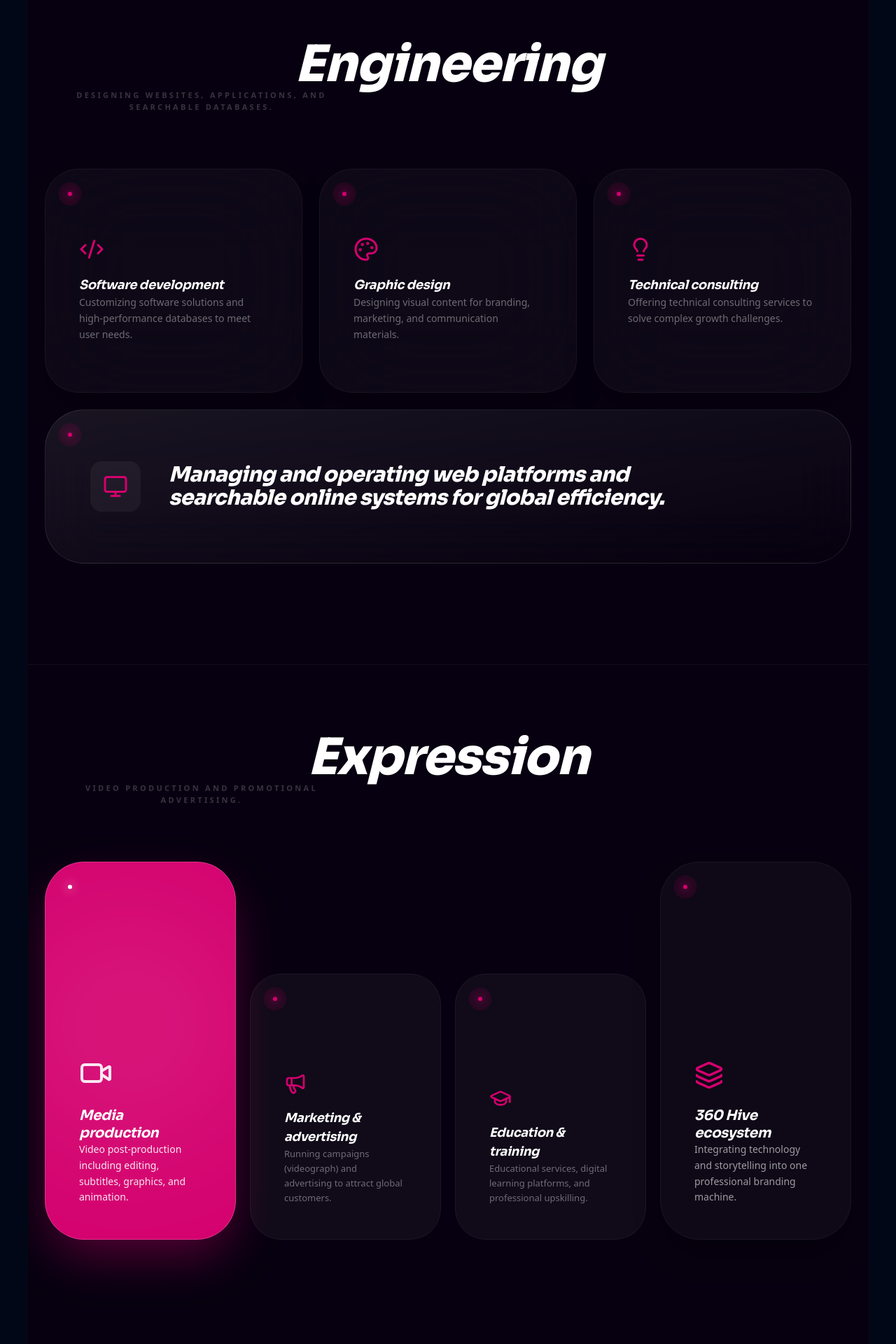
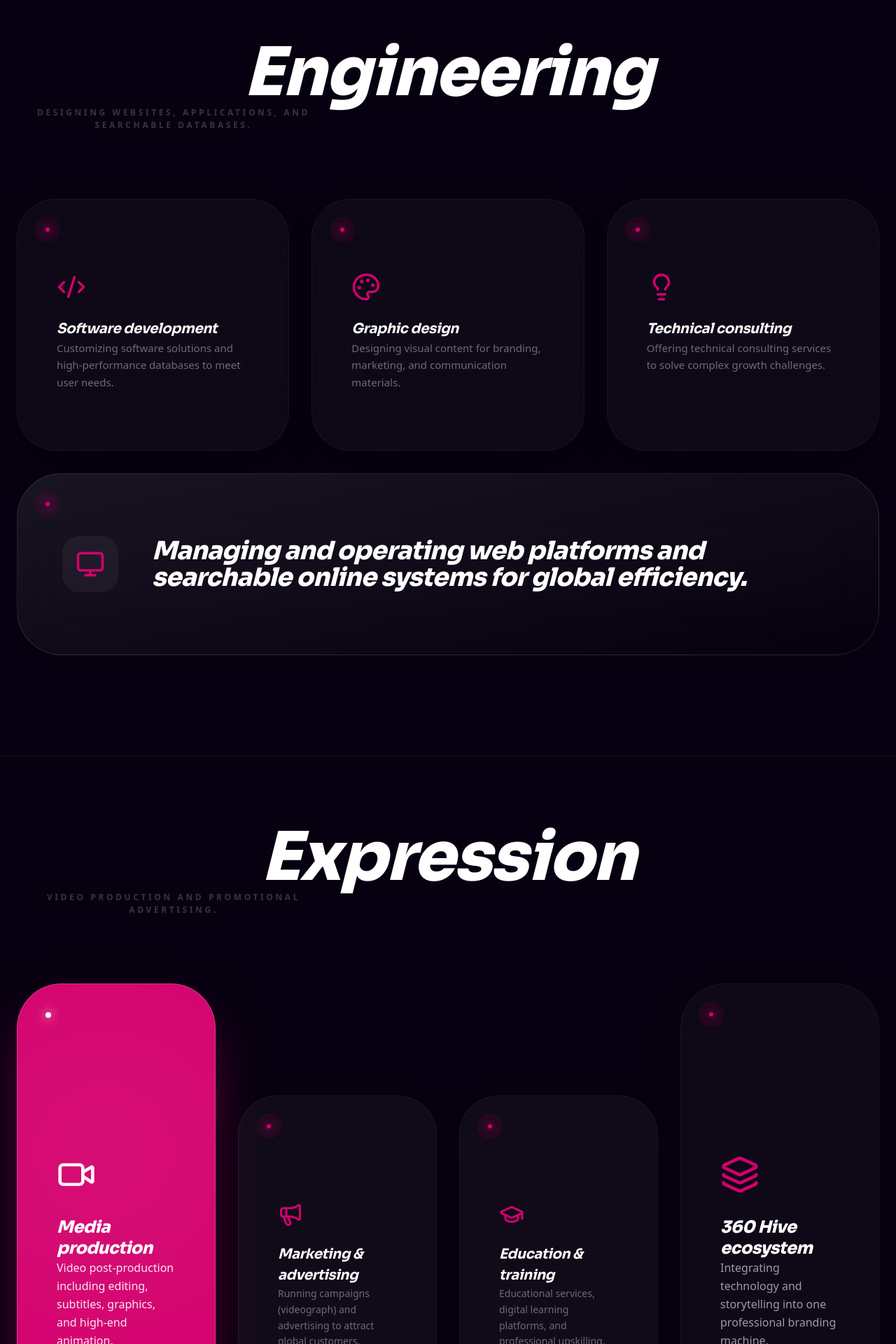
Before and after one commit to hivebyqueens/360hive, a Next.js app: page / in a window 1280 px wide. Shown: the part 840-2760 px from the top of the page at 70% size. Built offline with nearby package versions, Linux system fonts and the light colour scheme.

Commit message:
refactoring the whole design

```diff
--- a/app/page.tsx
+++ b/app/page.tsx
@@ -10,6 +10,7 @@ import {
 
 const MAGENTA = "#d4006e";
 
+/* ─── Pro Max Glow Button ────────────────────────── */
 function GlowButton({ href, children }: { href: string; children: React.ReactNode }) {
   return (
     <motion.div
@@ -27,22 +28,22 @@ function GlowButton({ href, children }: { href: string; children: React.ReactNod
     >
       <Link
         href={href}
-        className="flex items-center gap-3 px-10 py-4 text-[12px] font-bold  tracking-[0.2em] text-white rounded-full"
+        className="flex items-center gap-3 px-12 py-5 text-[13px] font-bold tracking-[0.2em] text-white rounded-full"
         style={{
           background: "linear-gradient(135deg, #d4006e 0%, #8c00c8 100%)",
           boxShadow: "inset 0 1px 0 rgba(255,255,255,0.18), 0 0 0 1px rgba(255,100,180,0.25)",
         }}
       >
         {children}
-        <ArrowRight size={14} />
+        <ArrowRight size={16} />
       </Link>
     </motion.div>
   );
 }
 
-
+/* ─── Signature Magenta Dot ─────────────────────── */
 const Dot = () => (
-  <div className="absolute top-8 left-8 flex items-center justify-center">
+  <div className="absolute top-10 left-10 flex items-center justify-center">
     <div className="w-1.5 h-1.5 rounded-full bg-[#d4006e] shadow-[0_0_12px_#d4006e] z-10" />
     <motion.div
       animate={{ scale: [1, 2.5, 1], opacity: [0.5, 0, 0.5] }}
@@ -61,7 +62,7 @@ export default function HomePage() {
   return (
     <main ref={containerRef} className="relative text-white overflow-x-hidden" style={{ background: "#070010" }}>
 
-
+      {/* ══ PERSISTENT BACKGROUND CANVAS ══ */}
       <div className="pointer-events-none fixed inset-0 z-0 overflow-hidden">
         <motion.div
           animate={{ scale: [1, 1.07, 1], opacity: [0.52, 0.72, 0.52] }}
@@ -81,9 +82,9 @@ export default function HomePage() {
             filter: "blur(88px)",
           }}
         />
-        <div className="absolute inset-0" style={{
-          backgroundImage: "linear-gradient(to right,rgba(255,255,255,0.013) 1px,transparent 1px),linear-gradient(to bottom,rgba(255,255,255,0.013) 1px,transparent 1px)",
-          backgroundSize: "60px 60px",
+        <div className="absolute inset-0 opacity-[0.03]" style={{
+          backgroundImage: "radial-gradient(circle, white 1px, transparent 1px)",
+          backgroundSize: "40px 40px",
         }} />
       </div>
 
@@ -102,7 +103,7 @@ export default function HomePage() {
 
           <motion.h1
             style={{ opacity: heroOpacity }}
-            className="text-5xl md:text-[8.5vw] font-black tracking-tighter leading-[0.85] italic mb-10"
+            className="text-5xl md:text-[8vw] xl:text-[7vw] font-black tracking-tighter leading-[0.82] italic mb-10"
           >
             The full-stack <br />
             <span className="text-white/95">digital machine</span>
@@ -112,17 +113,19 @@ export default function HomePage() {
             Designing websites, applications, and cinematic media to provide end-to-end digital execution for modern brands.
           </motion.p>
 
-          <GlowButton href="/quote">Get started now</GlowButton>
+          <div className="mt-8">
+            <GlowButton href="/quote">Get started now</GlowButton>
+          </div>
         </section>
 
-        {/* ── SECTION 01: ENGINEERING (Bento Layout) ── */}
-        <section className="py-24 px-6 max-w-7xl mx-auto">
-          <div className="text-center mb-20">
-            <h2 className="text-4xl md:text-7xl font-black tracking-tighter italic mb-6">Engineering</h2>
-            <p className="text-white/20 text-[11px] font-bold tracking-[0.3em] uppercase max-w-md mx-auto">Designing websites, applications, and searchable databases.</p>
+        {/* ── SECTION 01: ENGINEERING ── */}
+        <section className="py-24 px-6 max-w-[1440px] mx-auto">
+          <div className="text-center mb-24">
+            <h2 className="text-4xl md:text-8xl font-black tracking-tighter italic mb-6">Engineering</h2>
+            <p className="text-white/20 text-[12px] font-bold tracking-[0.3em] uppercase max-w-md mx-auto">Designing websites, applications, and searchable databases.</p>
           </div>
 
-          <div className="grid grid-cols-1 md:grid-cols-2 lg:grid-cols-3 gap-6 mb-12">
+          <div className="grid grid-cols-1 md:grid-cols-2 lg:grid-cols-3 gap-8 mb-12">
             {[
               { t: "Software development", b: "Customizing software solutions and high-performance databases to meet user needs.", i: Code2 },
               { t: "Graphic design", b: "Designing visual content for branding, marketing, and communication materials.", i: Palette },
@@ -130,87 +133,86 @@ export default function HomePage() {
             ].map((card, idx) => (
               <motion.div
                 key={idx}
-                whileHover={{ y: -10, borderColor: "rgba(255,255,255,0.2)", backgroundColor: "rgba(255,255,255,0.05)" }}
-                className="group relative p-12 rounded-[3rem] bg-white/[0.03] border border-white/5 backdrop-blur-3xl min-h-[320px] transition-all duration-500 shadow-2xl"
+                whileHover={{ y: -12, borderColor: "rgba(255,255,255,0.2)", backgroundColor: "rgba(255,255,255,0.05)" }}
+                className="group relative p-14 rounded-[3.5rem] bg-white/[0.03] border border-white/5 backdrop-blur-3xl min-h-[360px] transition-all duration-500 shadow-2xl"
               >
                 <Dot />
-                <card.i className="mt-12 mb-5 text-[#d4006e]" size={36} />
-                <h4 className="text-[18px] font-bold text-white mb-2 italic">{card.t}</h4>
-                <p className="text-[14px] font-medium text-white/40 leading-relaxed">{card.b}</p>
+                <card.i className="mt-12 mb-6 text-[#d4006e]" size={42} />
+                <h4 className="text-[20px] font-bold text-white mb-3 italic">{card.t}</h4>
+                <p className="text-[15px] font-medium text-white/40 leading-relaxed">{card.b}</p>
               </motion.div>
             ))}
 
             <motion.div
-              whileHover={{ y: -10, borderColor: "rgba(255,255,255,0.2)", backgroundColor: "rgba(255,255,255,0.06)" }}
-              className="lg:col-span-3 relative p-16 rounded-[3.5rem] bg-gradient-to-br from-white/[0.08] to-transparent border border-white/10 backdrop-blur-2xl min-h-[220px] flex items-center transition-all duration-500"
+              whileHover={{ y: -12, borderColor: "rgba(255,255,255,0.2)", backgroundColor: "rgba(255,255,255,0.06)" }}
+              className="lg:col-span-3 relative p-16 rounded-[4rem] bg-gradient-to-br from-white/[0.08] to-transparent border border-white/10 backdrop-blur-2xl min-h-[260px] flex items-center transition-all duration-500"
             >
               <Dot />
-              <div className="w-18 h-18 rounded-2xl bg-white/5 flex items-center justify-center mr-10 shrink-0">
-                 <Monitor className="text-[#d4006e]" size={36} />
+              <div className="w-20 h-20 rounded-3xl bg-white/5 flex items-center justify-center mr-12 shrink-0">
+                 <Monitor className="text-[#d4006e]" size={42} />
               </div>
-              <h4 className="text-xl md:text-3xl font-black text-white leading-[1.1] max-w-3xl mt-2 tracking-tight italic">
+              <h4 className="text-2xl md:text-4xl font-black text-white leading-[1.05] max-w-4xl tracking-tight italic">
                 Managing and operating web platforms and searchable online systems for global efficiency.
               </h4>
             </motion.div>
           </div>
         </section>
 
-        {/* ── SECTION 02: EXPRESSION (Tall first/last cards) ── */}
-        <section className="py-24 px-6 max-w-7xl mx-auto border-t border-white/5">
-          <div className="text-center mb-20">
-            <h2 className="text-4xl md:text-7xl font-black tracking-tighter italic mb-6">Expression</h2>
-            <p className="text-white/20 text-[11px] font-bold tracking-[0.3em] uppercase max-w-md mx-auto">Video production and promotional advertising.</p>
+        {/* ── SECTION 02: EXPRESSION (PRO MAX WIDTH) ── */}
+        <section className="py-24 px-6 max-w-[1550px] mx-auto border-t border-white/5">
+          <div className="text-center mb-24">
+            <h2 className="text-4xl md:text-8xl font-black tracking-tighter italic mb-6">Expression</h2>
+            <p className="text-white/20 text-[12px] font-bold tracking-[0.3em] uppercase max-w-md mx-auto">Video production and promotional advertising.</p>
           </div>
 
-          <div className="grid grid-cols-1 md:grid-cols-2 lg:grid-cols-4 gap-5 items-end mb-24">
-            {/* Tall Card 1 */}
+          <div className="grid grid-cols-1 md:grid-cols-2 xl:grid-cols-4 gap-8 items-end mb-24">
+            {/* Tall Card 1 - Pro Max Wide */}
             <motion.div
-              whileHover={{ scale: 1.03, y: -5 }}
-              className="relative p-12 rounded-[3.5rem] bg-[#d4006e] border border-white/20 h-[540px] flex flex-col justify-end overflow-hidden shadow-[0_30px_70px_-10px_rgba(212,0,110,0.4)] transition-all duration-500"
+              whileHover={{ scale: 1.02, y: -5 }}
+              className="relative p-14 rounded-[4rem] bg-[#d4006e] border border-white/20 h-[580px] flex flex-col justify-end overflow-hidden shadow-[0_40px_80px_-10px_rgba(212,0,110,0.4)] transition-all duration-500"
             >
-               <div className="absolute top-8 left-8 w-1.5 h-1.5 rounded-full bg-white shadow-[0_0_15px_#fff] z-10" />
-               <div className="absolute top-10 right-[-15%] w-96 h-96 bg-white/10 blur-[120px] rounded-full" />
-               <Video className="relative mb-6 text-white opacity-90" size={48} />
-               <h3 className="relative text-[20px] font-bold italic text-white mb-2 leading-tight">Media production</h3>
-               <p className="relative text-[14px] font-medium leading-relaxed text-white/90">Video post-production including editing, subtitles, graphics, and animation.</p>
+               <div className="absolute top-10 left-10 w-2 h-2 rounded-full bg-white shadow-[0_0_15px_#fff] z-10" />
+               <div className="absolute top-10 right-[-15%] w-[400px] h-[400px] bg-white/10 blur-[140px] rounded-full" />
+               <Video className="relative mb-8 text-white opacity-95" size={56} />
+               <h3 className="relative text-[24px] font-black italic text-white mb-3 leading-tight">Media production</h3>
+               <p className="relative text-[16px] font-medium leading-relaxed text-white/90">Video post-production including editing, subtitles, graphics, and high-end animation.</p>
             </motion.div>
 
-            {/* Short Middle 1 */}
-            <motion.div whileHover={{ y: -15, backgroundColor: "rgba(255,255,255,0.08)", borderColor: "rgba(255,255,255,0.3)" }} className="relative p-12 rounded-[2.8rem] bg-white/[0.04] border border-white/5 h-[380px] flex flex-col justify-end transition-all duration-500 group">
+            {/* Middle Cards - Wider Surfaces */}
+            <motion.div whileHover={{ y: -20, backgroundColor: "rgba(255,255,255,0.08)", borderColor: "rgba(255,255,255,0.3)" }} className="relative p-14 rounded-[3.5rem] bg-white/[0.04] border border-white/5 h-[420px] flex flex-col justify-end transition-all duration-500 group shadow-2xl">
                <Dot />
-               <Megaphone className="mb-5 text-[#d4006e]" size={32} />
-               <h4 className="text-white font-bold mb-3 italic text-[18px]">Marketing & advertising</h4>
-               <p className="text-[13px] font-medium text-white/40 leading-relaxed">Running campaigns (videograph) and advertising to attract global customers.</p>
+               <Megaphone className="mb-6 text-[#d4006e]" size={36} />
+               <h4 className="text-white text-[20px] font-bold mb-3 italic">Marketing & advertising</h4>
+               <p className="text-[14px] font-medium text-white/40 leading-relaxed">Running campaigns (videograph) and advertising to attract global customers.</p>
             </motion.div>
 
-            {/* Short Middle 2 */}
-            <motion.div whileHover={{ y: -15, backgroundColor: "rgba(255,255,255,0.08)", borderColor: "rgba(255,255,255,0.3)" }} className="relative p-12 rounded-[2.8rem] bg-white/[0.04] border border-white/5 h-[380px] flex flex-col justify-end transition-all duration-500 group">
+            <motion.div whileHover={{ y: -20, backgroundColor: "rgba(255,255,255,0.08)", borderColor: "rgba(255,255,255,0.3)" }} className="relative p-14 rounded-[3.5rem] bg-white/[0.04] border border-white/5 h-[420px] flex flex-col justify-end transition-all duration-500 group shadow-2xl">
                <Dot />
-               <GraduationCap className="mb-5 text-[#d4006e]" size={32} />
-               <h4 className="text-white font-bold mb-3 italic text-[18px]">Education & training</h4>
-               <p className="text-[13px] font-medium text-white/40 leading-relaxed">Educational services, digital learning platforms, and professional upskilling.</p>
+               <GraduationCap className="mb-6 text-[#d4006e]" size={36} />
+               <h4 className="text-white text-[20px] font-bold mb-3 italic">Education & training</h4>
+               <p className="text-[14px] font-medium text-white/40 leading-relaxed">Educational services, digital learning platforms, and professional upskilling.</p>
             </motion.div>
 
-            {/* Tall Card 4 */}
+            {/* Tall Card 4 - Pro Max Wide */}
             <motion.div
-              whileHover={{ scale: 1.03, y: -5, backgroundColor: "rgba(212,0,110,0.15)", borderColor: "#d4006e" }}
-              className="relative p-12 rounded-[3.5rem] bg-white/[0.03] border border-white/5 h-[540px] flex flex-col justify-end overflow-hidden transition-all duration-500 shadow-2xl"
+              whileHover={{ scale: 1.02, y: -5, backgroundColor: "rgba(212,0,110,0.15)", borderColor: "#d4006e" }}
+              className="relative p-14 rounded-[4rem] bg-white/[0.03] border border-white/5 h-[580px] flex flex-col justify-end overflow-hidden transition-all duration-500 shadow-2xl"
             >
                <Dot />
-               <Layers className="relative mb-6 text-[#d4006e]" size={42} />
-               <h3 className="relative text-[20px] font-bold italic text-white mb-2 leading-tight">360 Hive ecosystem</h3>
-               <p className="relative text-[14px] font-medium leading-relaxed text-white/60">Integrating technology and storytelling into one professional branding machine.</p>
+               <Layers className="relative mb-8 text-[#d4006e]" size={56} />
+               <h3 className="relative text-[24px] font-black italic text-white mb-3 leading-tight">360 Hive ecosystem</h3>
+               <p className="relative text-[16px] font-medium leading-relaxed text-white/60">Integrating technology and storytelling into one professional branding machine.</p>
             </motion.div>
           </div>
         </section>
 
         {/* ── PRINCIPLES SECTION ── */}
-        <section className="py-24 px-6 max-w-6xl mx-auto flex flex-col lg:flex-row gap-16 items-start">
+        <section className="py-24 px-6 max-w-7xl mx-auto flex flex-col lg:flex-row gap-20 items-start">
           <div className="lg:w-1/3">
-             <h2 className="text-4xl md:text-6xl font-black italic tracking-tighter mb-6 leading-tight">Principles <br/>of hive</h2>
-             <p className="text-white/20 text-[10px] font-bold tracking-[0.4em] uppercase">The foundation of quality.</p>
+             <h2 className="text-5xl md:text-7xl font-black italic tracking-tighter mb-8 leading-tight">Principles <br/>of hive</h2>
+             <p className="text-white/20 text-[12px] font-bold tracking-[0.4em] uppercase">The foundation of quality.</p>
           </div>
-          <div className="lg:w-2/3 space-y-4 w-full">
+          <div className="lg:w-2/3 space-y-6 w-full">
             {[
               { t: "Structure of software", b: "Architecting logical and highly scalable foundations for every platform.", i: Cpu },
               { t: "Full design", b: "Achieving visual excellence and consistent brand identity across all media.", i: Palette },
@@ -219,12 +221,12 @@ export default function HomePage() {
               <motion.div
                 key={i}
                 whileHover={{ x: 18, backgroundColor: "rgba(255,255,255,0.06)", borderColor: "rgba(255,255,255,0.2)" }}
-                className="flex items-center gap-10 p-10 rounded-[3rem] bg-white/[0.02] border border-white/5 transition-all duration-300 cursor-default"
+                className="flex items-center gap-12 p-12 rounded-[3.5rem] bg-white/[0.02] border border-white/5 transition-all duration-300 cursor-default"
               >
-                <p.i size={28} className="text-[#d4006e]" />
-                <div className="space-y-1">
-                  <h4 className="text-[18px] font-bold italic text-white/90">{p.t}</h4>
-                  <p className="text-[14px] font-medium text-white/40 leading-relaxed">{p.b}</p>
+                <p.i size={36} className="text-[#d4006e] shrink-0" />
+                <div className="space-y-2">
+                  <h4 className="text-[20px] font-bold italic text-white/90">{p.t}</h4>
+                  <p className="text-[15px] font-medium text-white/40 leading-relaxed">{p.b}</p>
                 </div>
               </motion.div>
             ))}
@@ -232,14 +234,13 @@ export default function HomePage() {
         </section>
 
         {/* ── FINAL CTA ── */}
-        <section className="py-40 px-6 text-center">
+        <section className="py-48 px-6 text-center">
            <GlowButton href="/quote">Get started now</GlowButton>
         </section>
 
       </div>
 
-
-      <div className="h-3 w-full bg-gradient-to-r from-transparent via-[#d4006e] to-transparent opacity-40" />
+      <div className="h-4 w-full bg-gradient-to-r from-transparent via-[#d4006e] to-transparent opacity-30" />
     </main>
   );
 }
--- a/components/layout/ClientLayout.tsx
+++ b/components/layout/ClientLayout.tsx
@@ -20,9 +20,9 @@ function LayoutInner({ children }: { children: React.ReactNode }) {
 
   return (
     <div className={`${headingFont.variable} ${bodyFont.variable} antialiased`}>
-      <div className="queen-shell">
+      <div>
         <Navigation />
-        <main className="content">{children}</main>
+        <main >{children}</main>
         <Footer />
         <Chatbot language={language} />
       </div>
--- a/components/layout/Navigation.tsx
+++ b/components/layout/Navigation.tsx
@@ -27,7 +27,7 @@ export function Navigation() {
   return (
     <>
       <header className="fixed top-0 left-0 right-0 z-[9999] pt-3 transition-all duration-500">
-        <div className="max-w-7xl mx-auto px-4 sm:px-6">
+        <div className="container mx-auto px-4 sm:px-6">
           <motion.nav
             layout
             style={{
```
Also changed, not shown: components/layout/Footer.tsx (+72 -122 lines).
